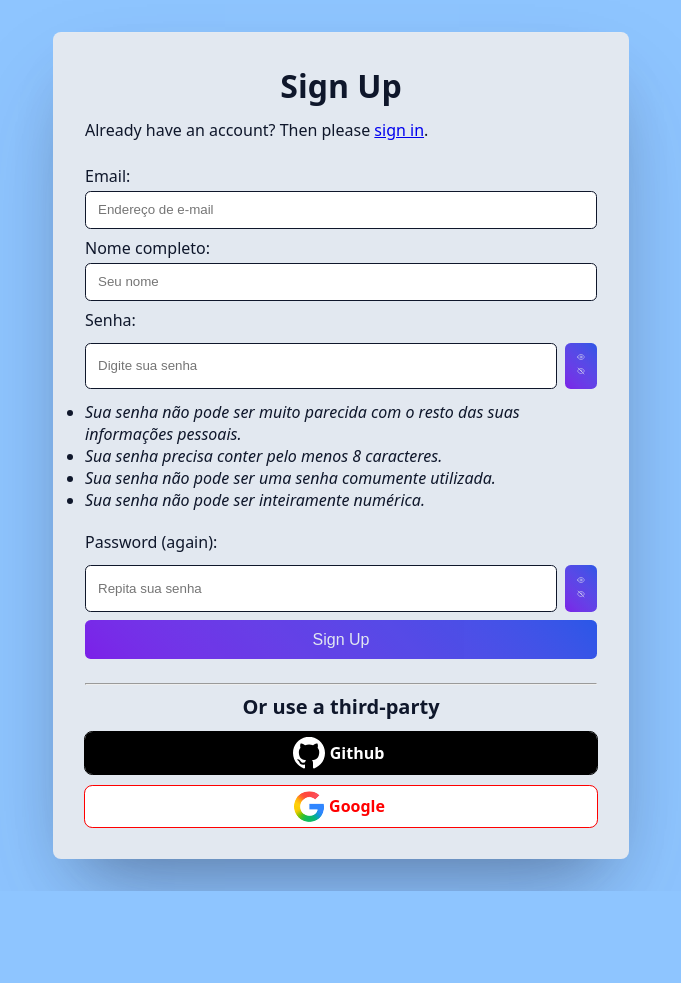
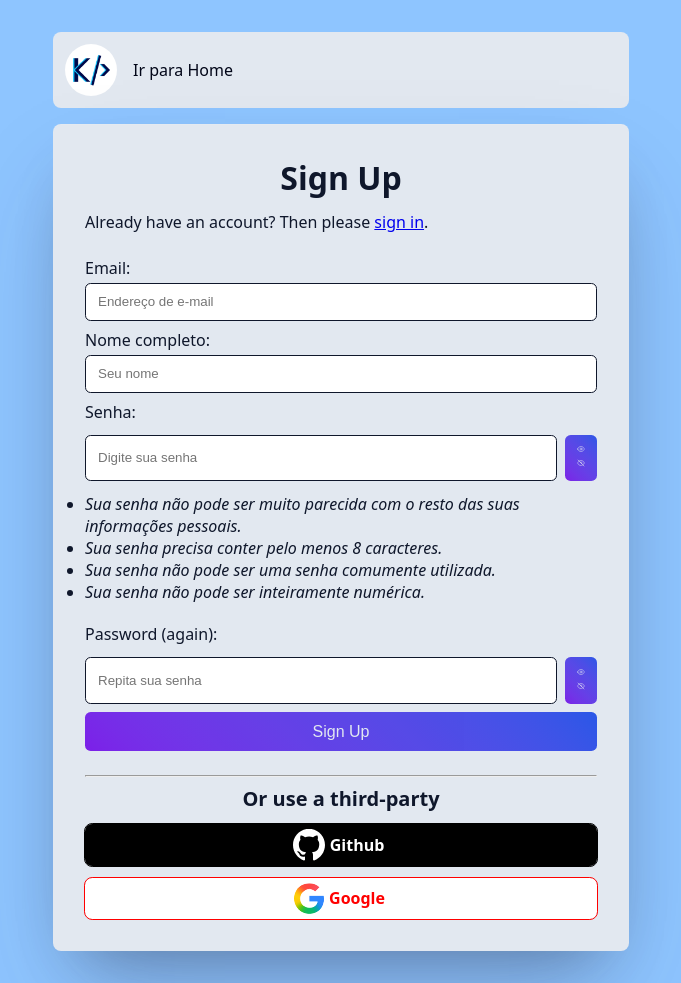
Before and after one commit to keinermendoza/django-static-generator, a Django app: page /accounts/signup/ in a window 1280 px wide. Shown: the whole page, without its empty margins (299-980 px from the left). Before the commit the page ends 891 px from the top, so only its background shows below. Run offline with Django 5.2, Linux system fonts and the light colour scheme.

Commit message:
feat: add link go to home in auth views

```diff
--- a/static/allauth/css/styles.css
+++ b/static/allauth/css/styles.css
@@ -5,6 +5,8 @@
 }
 :root {
     --clr--slate-300: oklch(92.9% 0.013 255.508);
+    --clr--slate-400: oklch(0.869 0.022 252.894);
+
     --clr--slate-950: oklch(12.9% 0.042 264.695);
     --clr--slate-900: oklch(20.8% 0.042 265.755);
     --clr--blue-300: oklch(80.9% 0.105 251.813);
@@ -128,8 +130,31 @@ form button:hover {
     display: none;
 } */
 
+.link-go-home {
+    text-decoration: none;
+    margin-bottom: 1rem;
+    padding: 0.75rem;
+    background-color: var(--clr--slate-300);
+    border-radius: 0.5rem;
+    color: var(--clr--slate-950);
+
+    display: flex;
+    gap: 1rem;
+    align-items: center;
+    transition: 0.25s ease-in background-color;
+}
+
+.link-go-home:hover {
+    background-color: var(--clr--slate-400);
+}
+
+.link-go-home .icon {
 
 
+    width: 3.25rem;
+    aspect-ratio: 1;
+    border-radius: 100%;
+}
 
 ul:has(li a[title=GitHub]),
 l:has(li a[title=Google]) {
@@ -151,13 +176,10 @@ a[title=Google]
     border: solid black 5px;
 }
 
-a[title=GitHub] {
+a[title=GitHub],
+a[title=GitHub]:hover
+ {
     background-color: black;
-}
-
-a[title=GitHub]:hover {
-    background-color: rgba(0,0,0,.85);
-    border: solid 5px rgba(0,0,0,.85);
 }
 
 a[title=Google] {
--- a/templates/allauth/layouts/base.html
+++ b/templates/allauth/layouts/base.html
@@ -17,6 +17,12 @@
         {% endblock extra_head %}
     </head>
     <body>
+
+        <a class="link-go-home" href="{% url 'home' %}">
+            <img class="icon" src="{% static 'icons/apple-touch-icon.png' %}" alt="Your Company">
+            <span>Ir para Home</span>
+        </a>
+
         {% block body %}
             {% if messages %}
                 {{ messages|to_json|json_script:"django-messages" }}
```
